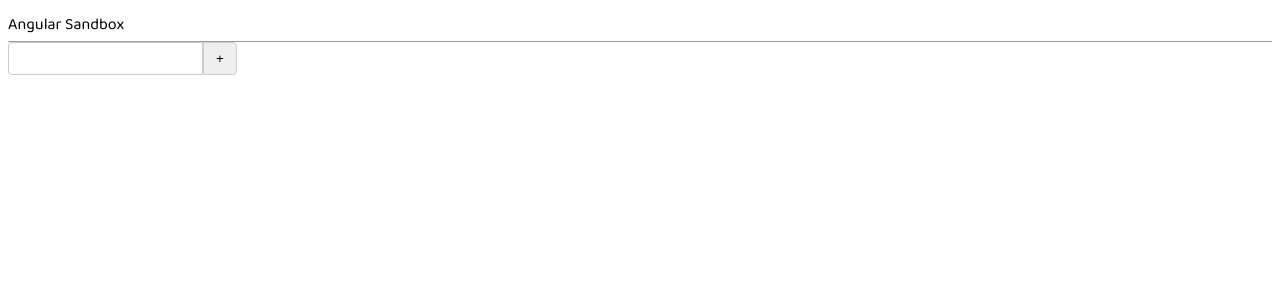
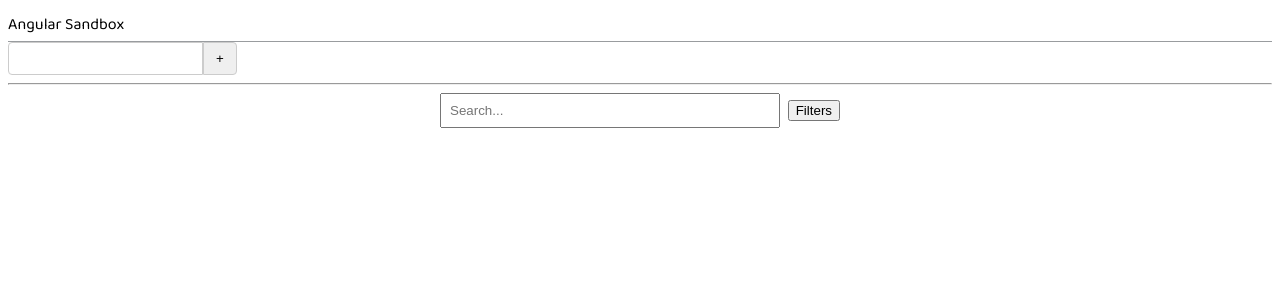
Before and after one commit to ozgursarikamis/angular-sandbox, an Angular app: page / in a window 1280 px wide. Shown: the top 300 px of the page. Built offline with nearby package versions, Linux system fonts and the light colour scheme.

Commit message:
Search input 2

```diff
--- a/src/app/app.component.html
+++ b/src/app/app.component.html
@@ -3,3 +3,5 @@
 </div>
 
 <app-search />
+<hr>
+<app-search2 />
--- a/src/app/app.module.ts
+++ b/src/app/app.module.ts
@@ -1,17 +1,21 @@
 import { NgModule } from '@angular/core';
 import { BrowserModule } from '@angular/platform-browser';
+import { BrowserAnimationsModule } from '@angular/platform-browser/animations';
 
 import { AppComponent } from './app.component';
 import { FormsModule } from '@angular/forms';
 import { SearchComponent } from "./search/search.component";
+import { Search2Component } from "./search2/search2.component";
 
 @NgModule({
   declarations: [
     AppComponent,
-    SearchComponent
+    SearchComponent,
+    Search2Component
   ],
   imports: [
     BrowserModule,
+    BrowserAnimationsModule,
     FormsModule
 ],
   providers: [],
--- /dev/null
+++ b/src/app/search2/search2.component.html
@@ -0,0 +1,20 @@
+<div class="search-container">
+    <div class="search-input-wrapper">
+        <input type="text" [(ngModel)]="searchTerm" (focus)="onFocus()" (input)="onInput()" placeholder="Search..." />
+        <button (click)="toggleAdvancedSearch($event)" class="advanced-btn">Filters</button>
+    </div>
+
+    <div *ngIf="showAdvancedSearch" class="advanced-search" [@fadeSlide]>
+        <button (click)="closeAdvancedSearch()" class="close-btn">✕</button>
+        <!-- Additional options go here -->
+
+
+        <button (click)="applyAdvancedFilters()" class="apply-btn">Apply</button>
+    </div>
+
+    <div *ngIf="showResults && !showAdvancedSearch" class="results" [@fadeSlide]>
+        <!-- Search results go here -->
+         Results for {{ searchTerm }}
+         <hr>
+    </div>
+</div>
--- /dev/null
+++ b/src/app/search2/search2.component.scss
@@ -0,0 +1,33 @@
+.search-container {
+    position: relative;
+    max-width: 400px;
+    margin: auto;
+  }
+
+  .search-input-wrapper {
+    display: flex;
+    align-items: center;
+  }
+
+  input {
+    flex: 1;
+    padding: 8px;
+  }
+
+  .advanced-btn, .close-btn {
+    margin-left: 8px;
+    cursor: pointer;
+  }
+
+  .advanced-search, .results {
+    position: absolute;
+    top: 100%;
+    width: 100%;
+    background: white;
+    border: 1px solid #ccc;
+    border-radius: 4px;
+    box-shadow: 0 2px 8px rgba(0, 0, 0, 0.1);
+    margin-top: 4px;
+    padding: 8px;
+    z-index: 10;
+  }
--- /dev/null
+++ b/src/app/search2/search2.component.ts
@@ -0,0 +1,50 @@
+import { Component } from '@angular/core';
+import { trigger, transition, style, animate } from '@angular/animations';
+
+@Component({
+  selector: 'app-search2',
+  templateUrl: './search2.component.html',
+  styleUrls: ['./search2.component.scss'],
+  standalone: false,
+  animations: [
+    trigger('fadeSlide', [
+      transition(':enter', [
+        style({ opacity: 0, transform: 'translateY(-10px)' }),
+        animate('200ms ease-out', style({ opacity: 1, transform: 'translateY(0)' }))
+      ]),
+      transition(':leave', [
+        animate('240ms ease-in', style({ opacity: 0, transform: 'translateY(-10px)' }))
+      ])
+    ])
+  ]
+})
+export class Search2Component {
+  searchTerm = '';
+  showAdvancedSearch = false;
+  showResults = false;
+
+  onFocus() {
+    this.showResults = true;
+  }
+
+  onInput() {
+    this.showResults = !!this.searchTerm;
+  }
+
+  toggleAdvancedSearch(event: Event) {
+    event.stopPropagation();
+    this.showAdvancedSearch = !this.showAdvancedSearch;
+    if (this.showAdvancedSearch) {
+      this.showResults = false;
+    }
+  }
+
+  closeAdvancedSearch() {
+    this.showAdvancedSearch = false;
+  }
+
+  applyAdvancedFilters() {
+    this.showAdvancedSearch = false;
+    this.showResults = true;
+  }
+}
```
Also changed, not shown: 1 other file (tests, documents, lock files or other folders).
